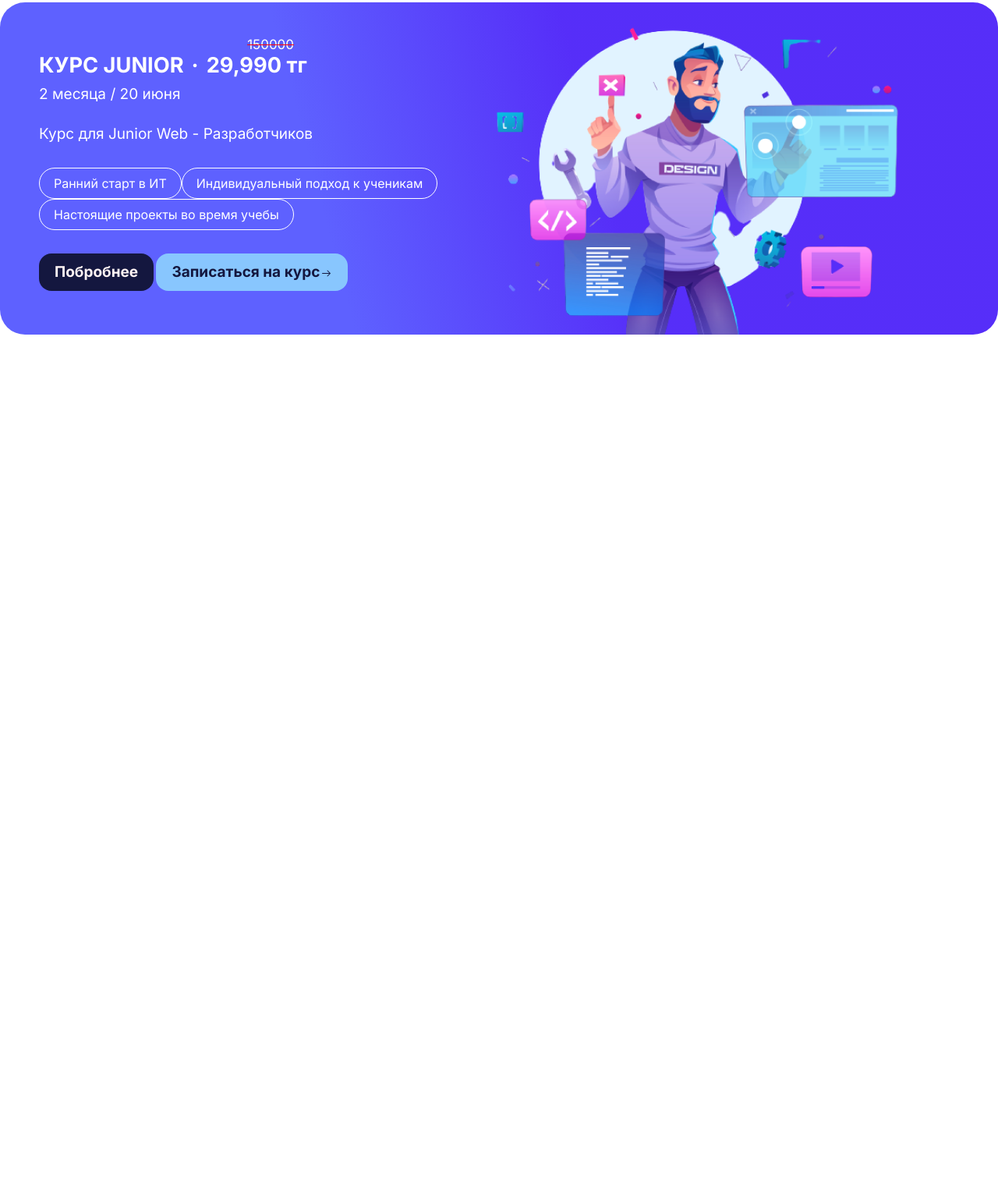
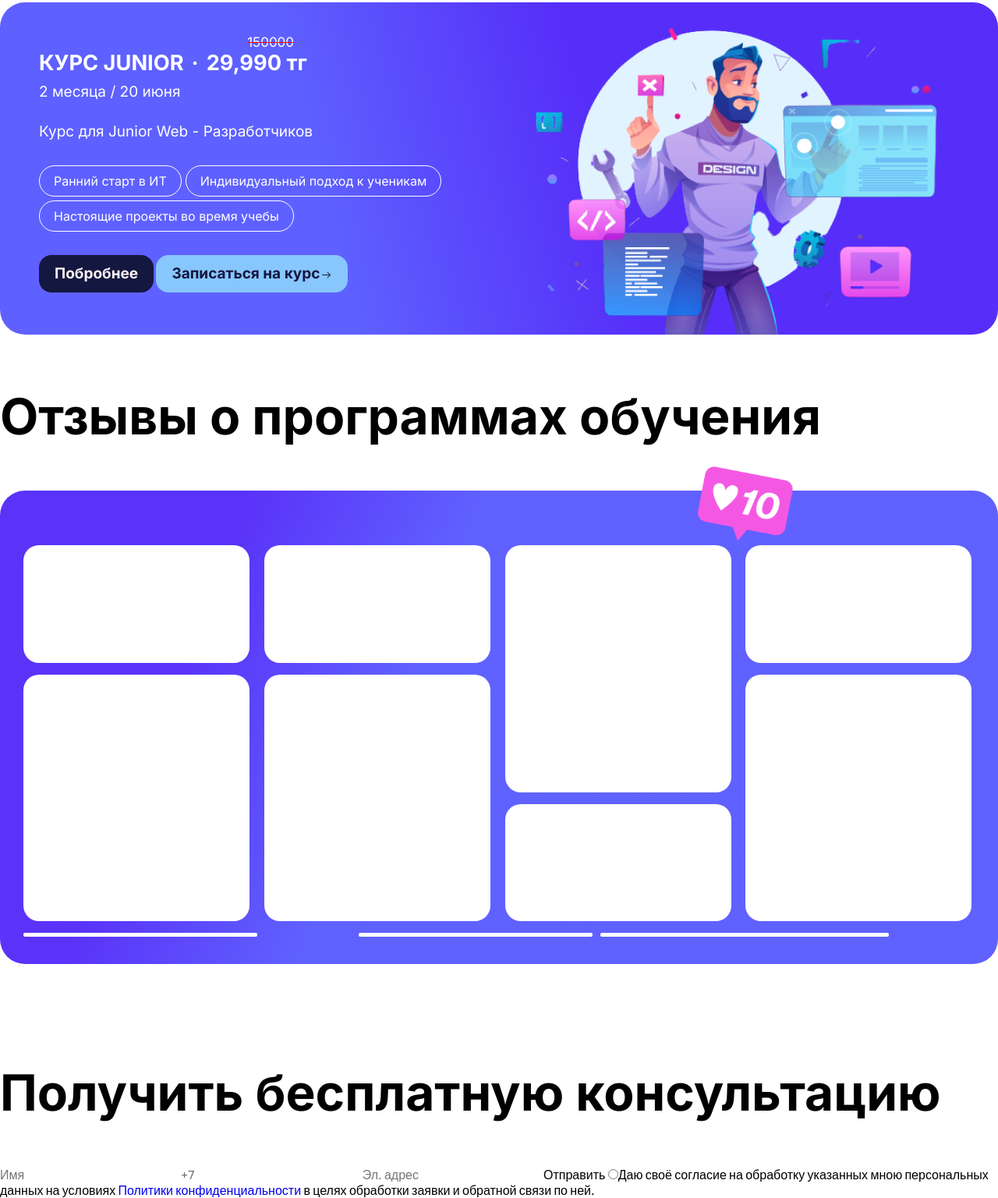
Before and after one commit to johnsukadoe/ozimiz, a website built with Parcel: page index.html in a window 1280 px wide. Shown: the part 1767-3303 px from the top of the page at 78% size. Before the commit the page ends 2196 px from the top, so only its background shows below. Built offline with nearby package versions, Linux system fonts and the light colour scheme; a web font is replaced by a local one.

Commit message:
init: add reviews

```diff
--- a/index.html
+++ b/index.html
@@ -111,6 +111,40 @@
 
             </div>
         </div>
+
+        <div class="reviews">
+            <h2>Отзывы о программах обучения</h2>
+            <div class="parent">
+                <div class="div div1"> </div>
+                <div class="div div2"></div>
+                <div class="div div3"></div>
+                <div class="div div4"></div>
+                <div class="div div5"></div>
+                <div class="div div6"></div>
+                <div class="div div7"></div>
+                <div class="div div8"></div>
+
+                <div class="btns__reviews">
+                    <button class="first-slide"></button>
+                    <button class="second-slide"></button>
+                    <button class="third-slide"></button>
+                    <button class="fourth-slide"></button>
+                </div>
+            </div>
+            <img src="./images/like.png" alt="">
+        </div>
+
+        <div class="consultation">
+            <h2>Получить бесплатную консультацию</h2>
+            <form action="#" method="post">
+                <input placeholder="Имя" type="text">
+                <input placeholder="+7" type="tel">
+                <input placeholder="Эл. адрес" type="email">
+                <button>Отправить</button>
+                <input type="radio" id="agree"><label for="agree">Даю своё согласие на обработку указанных мною персональных данных на условиях
+                    <a href="#">Политики конфиденциальности</a>  в целях обработки заявки и обратной связи по ней.</label>
+            </form>
+        </div>
     </section>
     <script src="./src/index.js"></script>
 </body>
--- a/src/style.scss
+++ b/src/style.scss
@@ -235,7 +235,7 @@ section{
         gap: 50px;
         .first-course{
             @include flex;
-            padding: 0 50px 0 50px;
+            padding-left:50px;
             background: linear-gradient(255.18deg, rgba(49, 0, 247, 0.82) 40.47%, #5E61FF 67.26%);
             border-radius: 32px;
 
@@ -283,6 +283,7 @@ section{
                 .advances{
                     display: flex;
                     flex-wrap: wrap;
+                    gap: 5px;
                     div{
                         font-family: 'Inter';
                         font-style: normal;
@@ -319,7 +320,7 @@ section{
         }
         .second-course{
             @include flex;
-            padding: 0 50px 0 50px;
+            padding-left: 50px;
             background: linear-gradient(255.18deg, rgba(49, 0, 247, 0.82) 40.47%, #5E61FF 67.26%);
             border-radius: 32px;
 
@@ -367,6 +368,7 @@ section{
                 .advances{
                     display: flex;
                     flex-wrap: wrap;
+                    gap: 5px;
                     div{
                         font-family: 'Inter';
                         font-style: normal;
@@ -402,4 +404,70 @@ section{
             }
         }
     }
+
+
+    .reviews{
+        margin-top: 70px;
+        .parent {
+            background: linear-gradient(111.72deg, rgba(49, 0, 247, 0.8) 21.17%, rgba(82, 84, 255, 0.92) 41.1%);
+            border-radius: 32px;
+            padding: 70px 30px 40px 30px;
+
+
+            display: grid;
+            grid-template-columns: repeat(4, 1fr);
+            grid-template-rows: repeat(3, 1fr);
+            grid-column-gap: 15px;
+            grid-row-gap: 15px;
+
+            .div{
+                background-color: #fff;
+                border-radius: 20px;
+                width: 290px;
+            }
+            .div1 {
+                grid-area: 1 / 1 / 2 / 2;
+                height: 150.72px;
+            }
+            .div2 {
+                grid-area: 1 / 2 / 2 / 3;
+
+            }
+            .div3 { grid-area: 1 / 3 / 3 / 4; }
+            .div4 { grid-area: 1 / 4 / 2 / 5; }
+            .div5 { grid-area: 2 / 2 / 4 / 3; }
+            .div6 { grid-area: 3 / 3 / 4 / 4; }
+            .div7 { grid-area: 2 / 4 / 4 / 5; }
+            .div8 { grid-area: 2 / 1 / 4 / 2; }
+        }
+        img{
+            position: relative;
+            height: 130px;
+            width: 130px;
+            bottom: 650px;
+            left: 890px;
+        }
+        .btns__reviews{
+            display: grid;
+            grid-template-columns: repeat(4,1fr);
+            button{
+                position: absolute;
+                width: 300px;
+                height: 5px;
+                border-radius: 2px;
+                background-color: #fff;
+            }
+            .second-slide{
+                left:460px;
+            }
+            .third-slide{
+                left:770px;
+            }
+            .fourth-slide{
+                right: 140px;
+            }
+        }
+
+
+    }
 }
```
Also changed, not shown: src/style.css, 1 other file.
